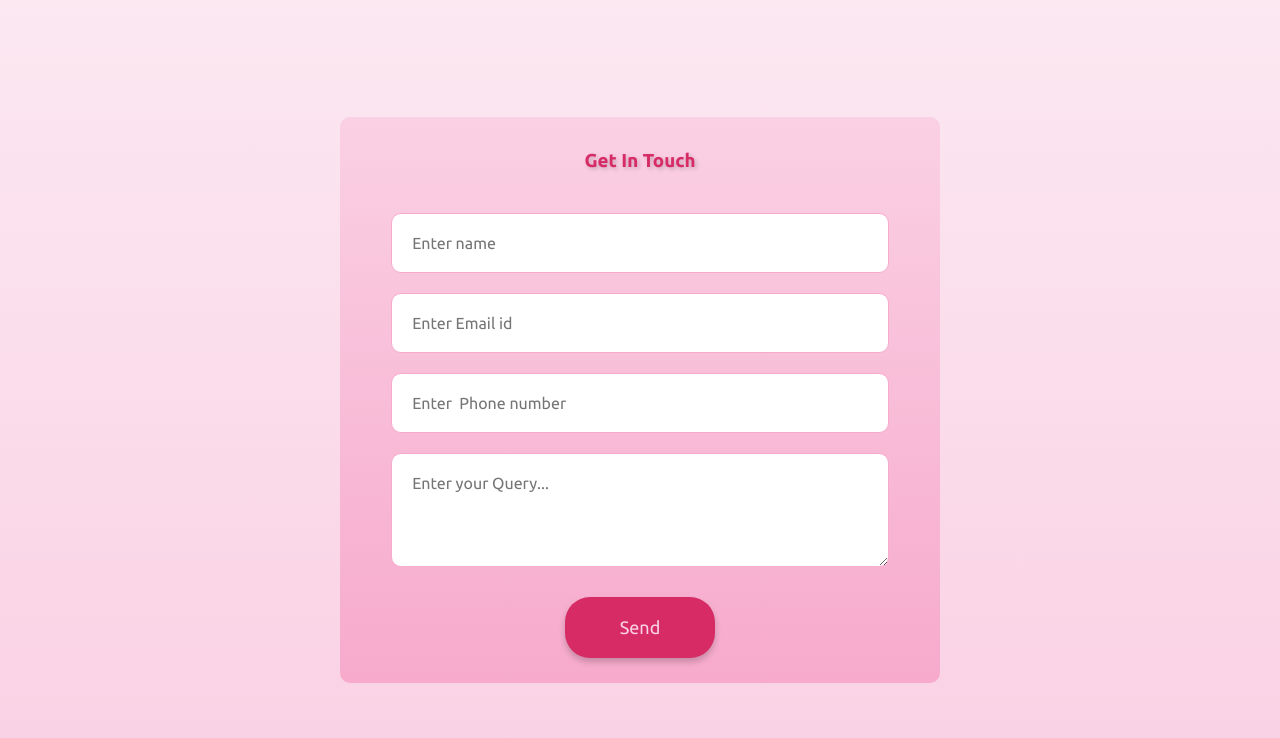
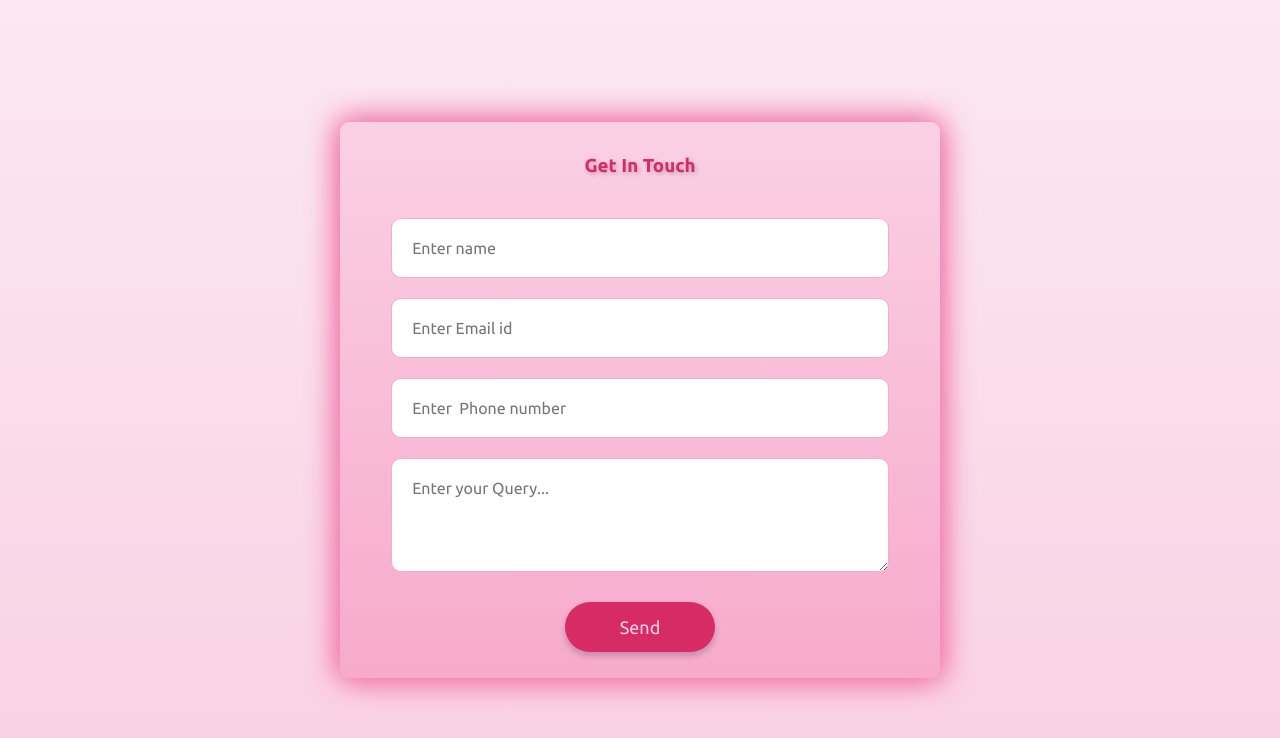
Before and after one commit to roushni33/contact_form, a plain HTML site: page index.html in a window 1280 px wide. Drawn offline with Linux system fonts and the light colour scheme.

Commit message:
added shadow

```diff
--- a/index.css
+++ b/index.css
@@ -36,6 +36,8 @@ form {
     width: 90%;
     max-width: 600px;
     border-radius: 10px;
+    box-shadow: 2px 2px 30px var(--cranberry-400),-2px -2px 30px var(--cranberry-400) ;
+
 }
 
 
@@ -85,12 +87,16 @@ form button {
     border: 0;
     outline: var(--cranberry-600);
     cursor: pointer;
+    height: 50px;
     width: 150px;
     margin: 20px auto 0;
     border-radius: 25px;
     cursor: pointer;
     transition: transform 1s ease;
     box-shadow: 0 4px 6px rgba(0, 0, 0, 0.2);
+    display: flex;
+    justify-content: center;
+    align-items: center;
 
 
 }
```
